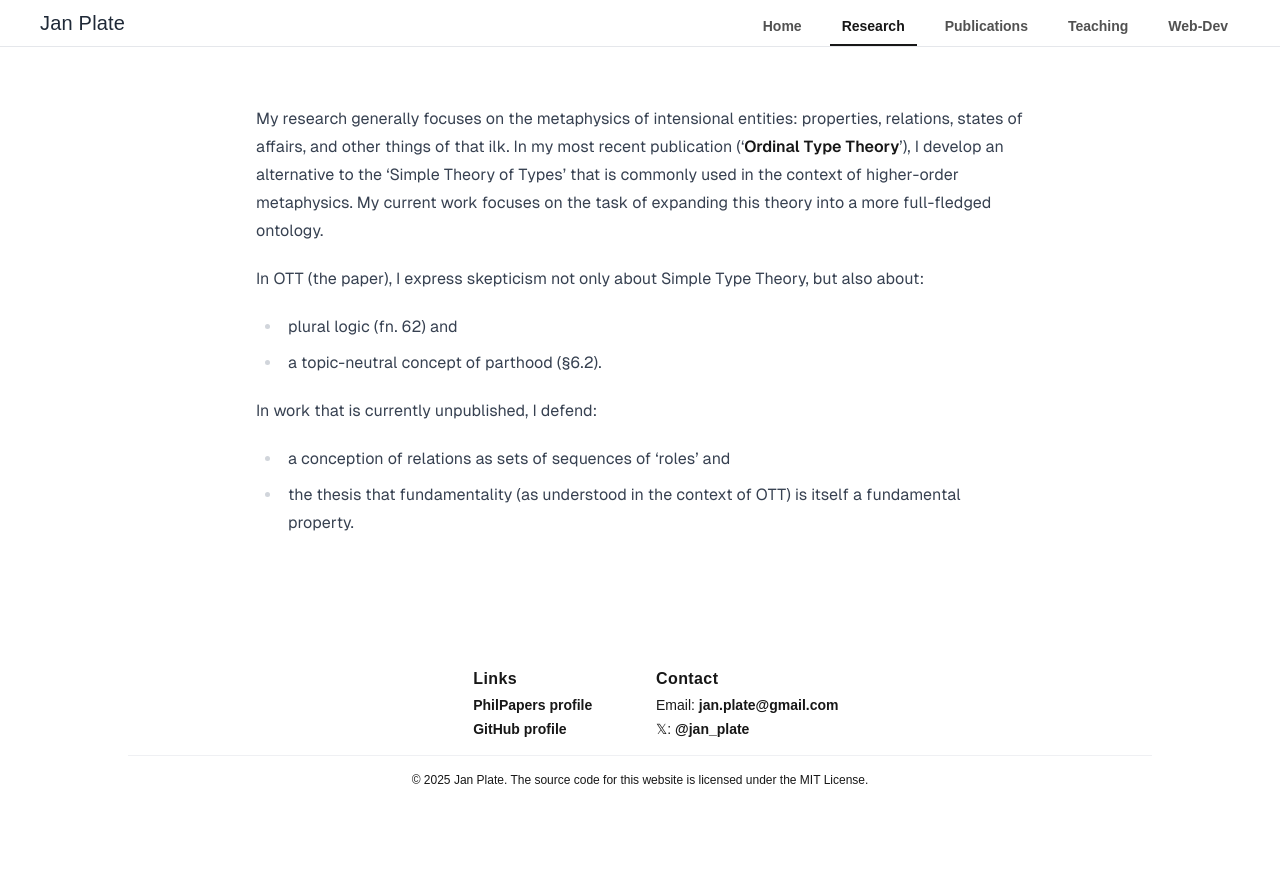
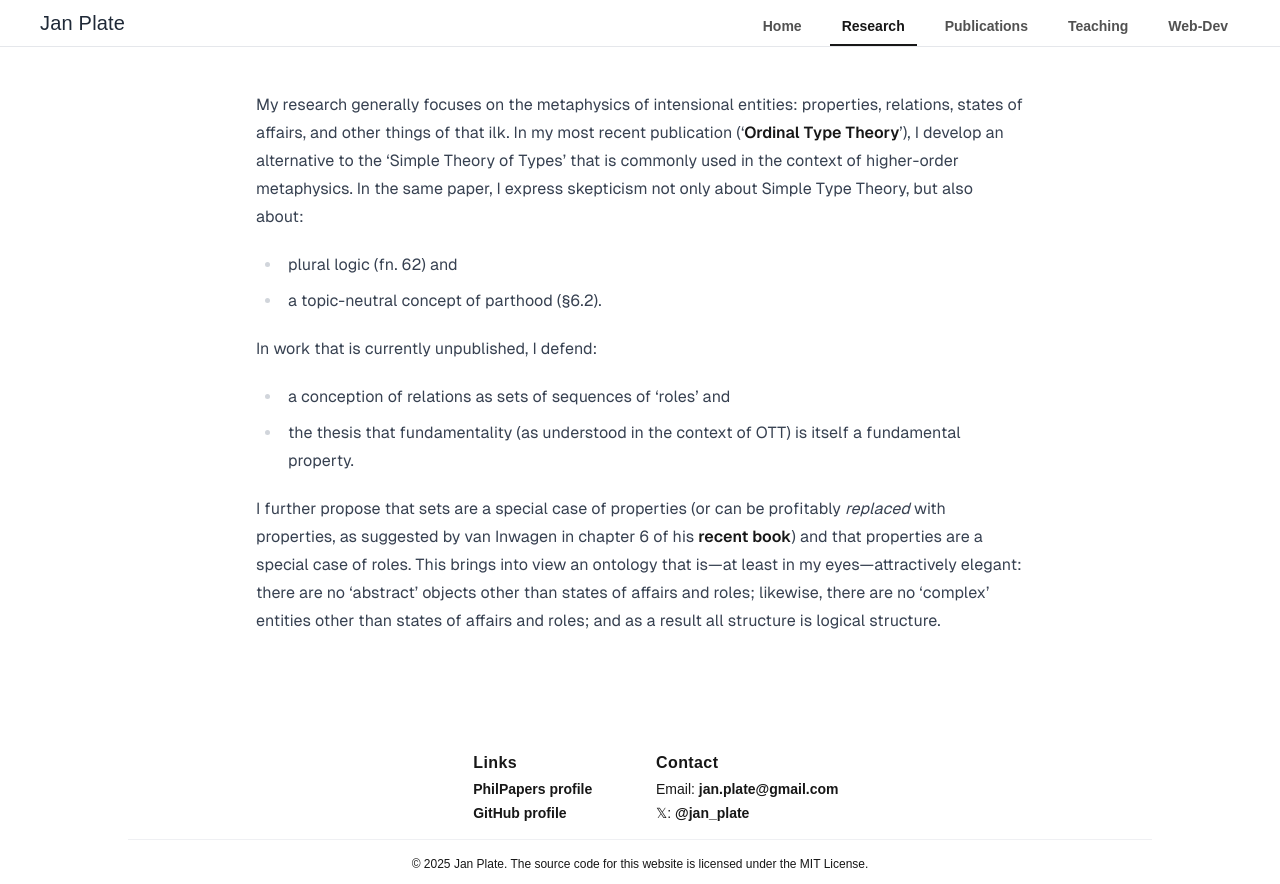
Before and after one commit to jplate/home, a Next.js app: page /Research in a window 1280 px wide. Before the commit the page ends 800 px from the top, so only its background shows below. Built offline with nearby package versions, Linux system fonts and the light colour scheme.

Commit message:
Update page.tsx

```diff
--- a/src/app/Research/page.tsx
+++ b/src/app/Research/page.tsx
@@ -20,12 +20,8 @@ export default function Page() {
                         &rsquo;),{' '}
                     </span>
                     I develop an alternative to the &lsquo;Simple Theory of Types&rsquo; that is commonly used
-                    in the context of higher-order metaphysics. My current work focuses on the task of
-                    expanding this theory into a more full-fledged ontology.
-                </p>
-                <p>
-                    In OTT (the paper), I express skepticism not only about Simple Type Theory, but also
-                    about:
+                    in the context of higher-order metaphysics. In the same paper, I express skepticism not
+                    only about Simple Type Theory, but also about:
                 </p>
                 <ul>
                     <li>plural logic (fn. 62) and</li>
@@ -39,6 +35,24 @@ export default function Page() {
                         fundamental property.
                     </li>
                 </ul>
+                <p>
+                    I further propose that sets are a special case of properties (or can be profitably{' '}
+                    <i>replaced</i> with properties, as suggested by van Inwagen in chapter&nbsp;6 of his{' '}
+                    <span className='whitespace-nowrap'>
+                        <a
+                            href='https://global.oup.com/academic/product/being-9780192883964'
+                            target='_blank'
+                            rel='noopener noreferrer'
+                        >
+                            recent book
+                        </a>
+                    </span>
+                    ) and that properties are a special case of roles. This brings into view an ontology that
+                    is&mdash;at least in my eyes&mdash;attractively elegant: there are no
+                    &lsquo;abstract&rsquo; objects other than states of affairs and roles; likewise, there are
+                    no &lsquo;complex&rsquo; entities other than states of affairs and roles; and as a result
+                    all structure is logical structure.
+                </p>
             </Section>
         </Content>
     );
```
